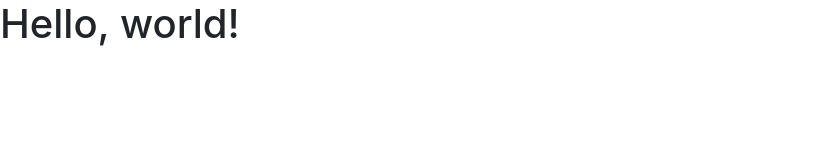
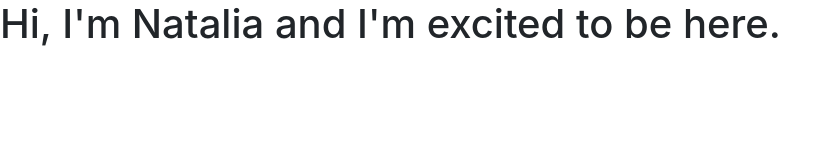
Before and after one commit to nataliamelissas/EPDS_NataliaSoto, a plain HTML site: page index.html in a window 1280 px wide. Shown: the whole page, without its empty margins (0-838 px from the left). Drawn offline with nearby package versions, Linux system fonts and the light colour scheme.

Commit message:
Changed h1 HelloWorld message

```diff
--- a/index.html
+++ b/index.html
@@ -11,7 +11,7 @@
     <title>Hello, world!</title>
   </head>
   <body>
-    <h1>Hello, world!</h1>
+    <h1>Hi, I'm Natalia and I'm excited to be here.</h1>
 
     <!-- Optional JavaScript -->
     <!-- jQuery first, then Popper.js, then Bootstrap JS -->
```
